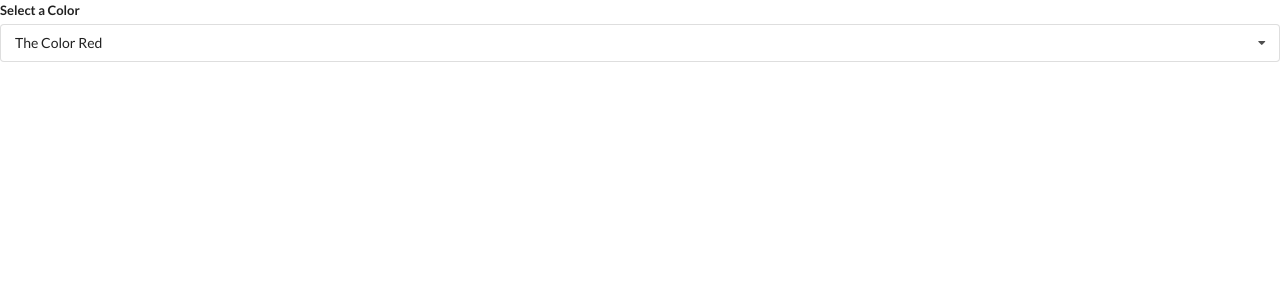
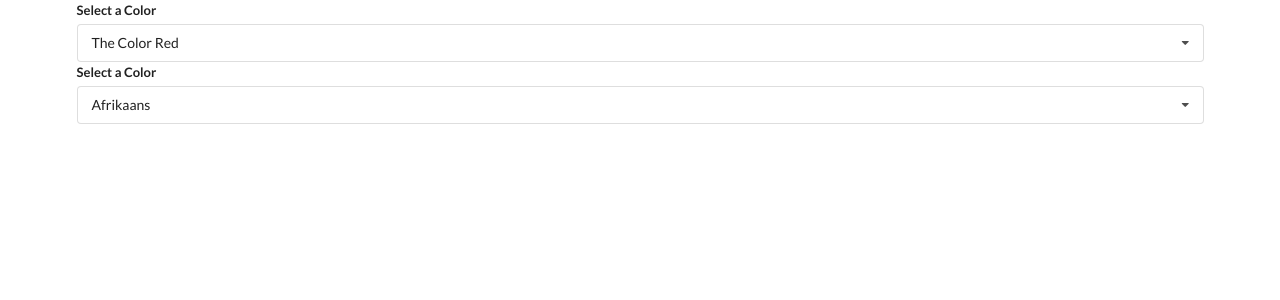
Before and after one commit to ncoughlin/react-widgets, a React (Create React App) app: page / in a window 1280 px wide. Shown: the top 300 px of the page. Built offline with nearby package versions, Linux system fonts and the light colour scheme.

Commit message:
broke dropdown out into proper re-usable component

```diff
--- a/src/App.js
+++ b/src/App.js
@@ -1,6 +1,7 @@
 import React, { useState } from "react";
 
-import Dropdown from './components/Dropdown';
+import ColorSelect from './components/ColorSelect';
+import Translate from './components/Translate'
 
 /* const items = [
   {
@@ -20,33 +21,16 @@ import Dropdown from './components/Dropdown';
   },
 ]; */
 
-const dropdownOptions = [
-  {
-    label: "The Color Red",
-    value: "red"
-  },
-  {
-    label: "The Color Green",
-    value: "green"
-  },
-  {
-    label: "The Color Blue",
-    value: "blue"
-  },
-]
+
 
 
 
 export default () => {
-  const [selected, setSelected] = useState(dropdownOptions[0]);
 
   return (
     <div>
-      <Dropdown
-      dropdownOptions={dropdownOptions}
-      selected={selected}
-      onSelectedChange={setSelected}
-      />
+      <ColorSelect />
+      <Translate />
     </div>
   );
 };
--- /dev/null
+++ b/src/components/ColorSelect.js
@@ -0,0 +1,34 @@
+import React, { useState } from "react";
+
+import Dropdown from "./Dropdown";
+
+const colorOptions = [
+  {
+    label: "The Color Red",
+    value: "red",
+  },
+  {
+    label: "The Color Green",
+    value: "green",
+  },
+  {
+    label: "The Color Blue",
+    value: "blue",
+  },
+];
+
+const ColorSelect = () => {
+  const [selected, setSelected] = useState(colorOptions[0]);
+
+  return (
+    <div>
+      <Dropdown
+        options={colorOptions}
+        selected={selected}
+        onSelectedChange={setSelected}
+      />
+    </div>
+  );
+};
+
+export default ColorSelect;
--- a/src/components/Dropdown.js
+++ b/src/components/Dropdown.js
@@ -1,11 +1,12 @@
 import React, { useState, useEffect, useRef } from "react";
 
-const Dropdown = ({ dropdownOptions, selected, onSelectedChange }) => {
+const Dropdown = ({ options, selected, onSelectedChange }) => {
   // state to manage toggle visibility
   const [open, setOpen] = useState(false);
   // set ref variable
   const ref = useRef();
 
+  // close dropdown if clicked anywhere outside of dropdown
   // on initial render, add click event listener
   useEffect(() => {
     document.body.addEventListener("click", (event) => {
@@ -19,7 +20,8 @@ const Dropdown = ({ dropdownOptions, selected, onSelectedChange }) => {
     });
   }, []);
 
-  const renderedOptions = dropdownOptions.map((option) => {
+  // map options from props
+  const renderedOptions = options.map((option) => {
     // if current selection is equal to option do not generate div
     if (option.value === selected.value) {
       return null;
@@ -38,6 +40,7 @@ const Dropdown = ({ dropdownOptions, selected, onSelectedChange }) => {
   });
 
   return (
+    <div class="ui container">
       <div ref={ref} className="ui form">
         <div className="field">
           <label className="label">Select a Color</label>
@@ -58,6 +61,7 @@ const Dropdown = ({ dropdownOptions, selected, onSelectedChange }) => {
           </div>
         </div>
       </div>
+    </div>
   );
 };
 
--- a/src/components/Translate.js
+++ b/src/components/Translate.js
@@ -18,9 +18,15 @@ const translationOptions = [
 ];
 
 const Translate = () => {
+  const [language, setLanguage] = useState(translationOptions[0]);
+
   return (
     <div>
-      <Dropdown translationOptions={translationOptions} />
+      <Dropdown
+        options={translationOptions}
+        selected={language}
+        onSelectedChange={setLanguage}
+      />
     </div>
   );
 };
```
Lines whose indentation alone changed are shown as unchanged.
